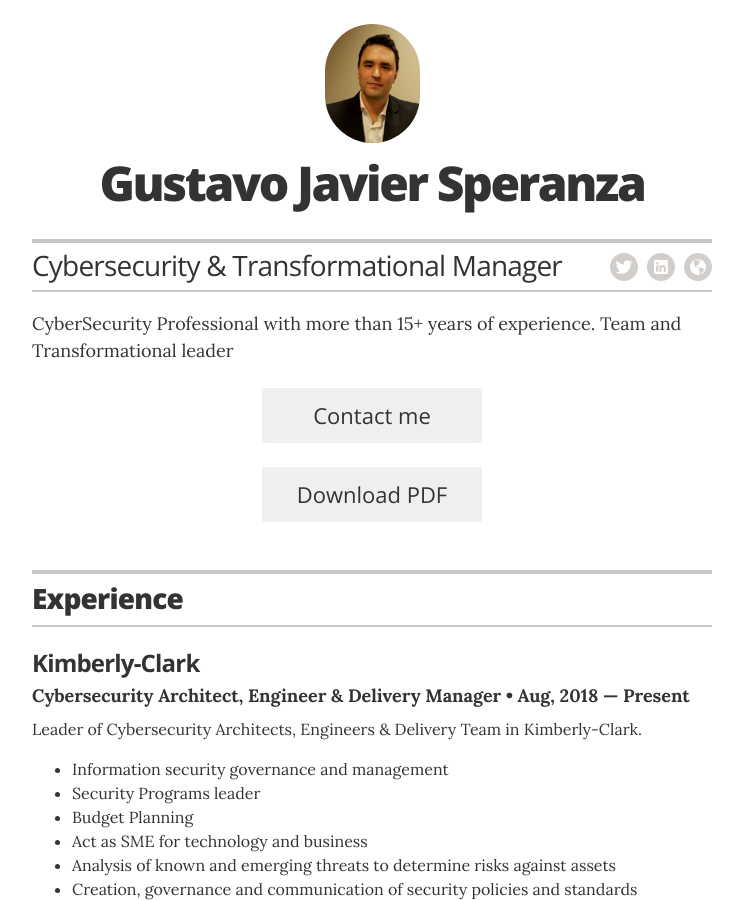
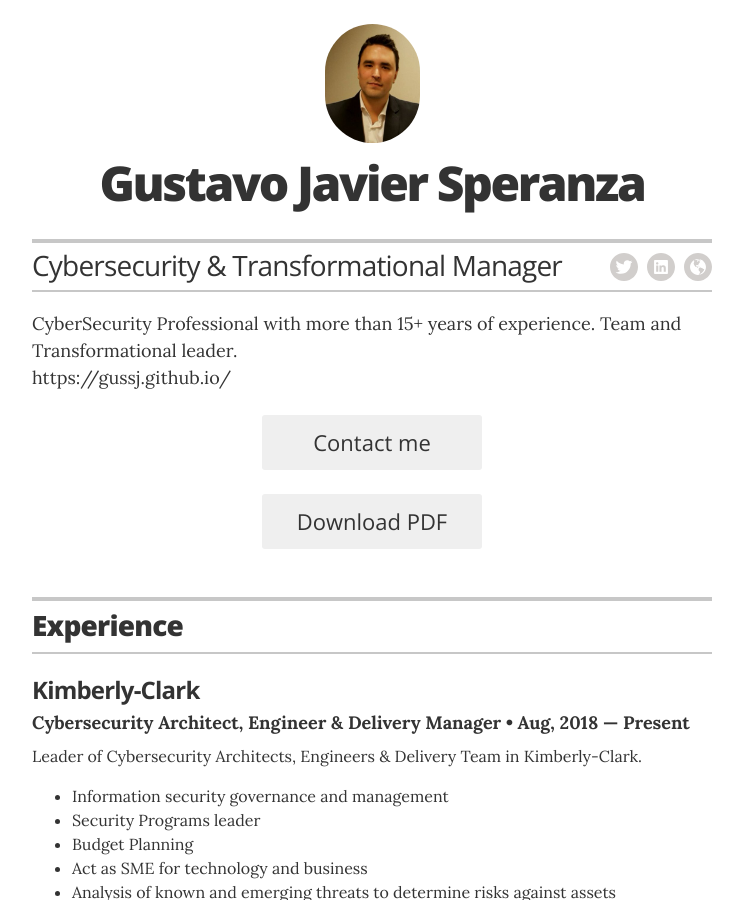
Before and after one commit to gussj/gussj.github.io, a Jekyll site: the page built from index.html, in a window 1280 px wide and 900 px high. Shown: the whole window, without its empty margins (268-1011 px from the left). Built offline with Jekyll 4.4.1, drawn with Linux system fonts in a browser that asks for light colours.

Commit message:
Update _config.yml

```diff
--- a/_config.yml
+++ b/_config.yml
@@ -23,7 +23,7 @@ resume_contact_address:         ""
 resume_header_contact_info:     ""
 display_header_contact_info:    "false"
 
-resume_header_intro: "<p>CyberSecurity Professional with more than 15+ years of experience. Team and Transformational leader</p>"
+resume_header_intro: "<p>CyberSecurity Professional with more than 15+ years of experience. Team and Transformational leader. <br>https://gussj.github.io/</p>"
 
 # use "yes" to display the email contact button,
 # "no" to display an "I'm not looking for work" message,
```
